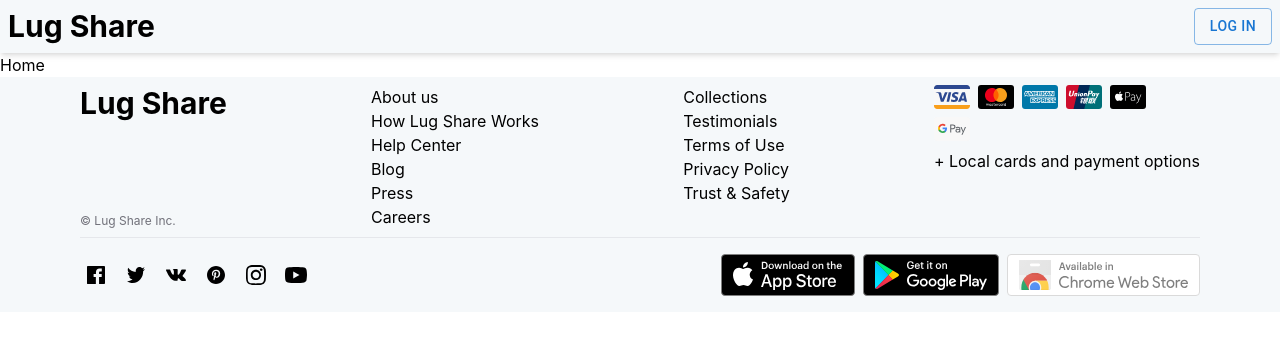
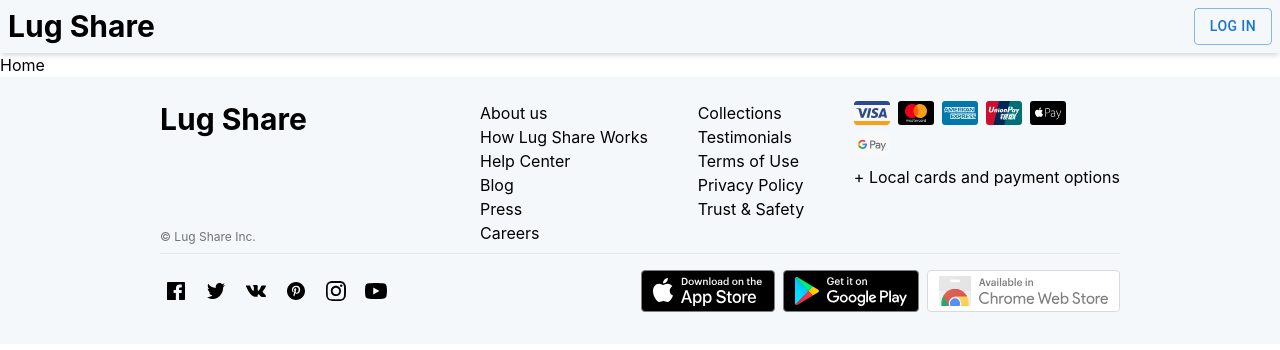
Before and after one commit to vominhthongss/lugshare-web, a React (Create React App) app: page / in a window 1280 px wide. Shown: the top 350 px of the page. Built offline with nearby package versions, Linux system fonts and the light colour scheme.

Commit message:
update footer.js and not-found.js

```diff
--- a/src/components/footer/footer.js
+++ b/src/components/footer/footer.js
@@ -7,14 +7,15 @@
 } from "react-router-dom";
 function Footer() {
   return (
-    <div className="bg-main flex flex-col xl:px-20 lg:px-14 md:px-10 sm:px-5 px-0">
-      <div className="flex md:flex-row flex-col md:space-y-0 space-y-4 justify-between py-2">
-        <div className="flex flex-col justify-between">
+    <div className="bg-main flex flex-col xl:px-40 lg:px-14 md:px-10 sm:px-5 px-0 py-4">
+      <div className="flex md:flex-row flex-col md:space-y-0 space-y-4  py-2">
+        <div className="flex flex-col justify-between md:w-1/3 w-full">
           <NavLink to={"/home"}>
             <span className="text-3xl font-bold">Lug Share</span>
           </NavLink>
           <span className="text-zinc-500 text-xs">© Lug Share Inc.</span>
         </div>
+        <div className="flex justify-between md:w-2/3 w-full">
           <div className="flex flex-col justify-start ">
             <NavLink to={"##"}>
               <span className="cursor-pointer hover:underline">About us</span>
@@ -25,7 +26,9 @@
               </span>
             </NavLink>
             <NavLink to={"##"}>
-            <span className="cursor-pointer hover:underline">Help Center</span>
+              <span className="cursor-pointer hover:underline">
+                Help Center
+              </span>
             </NavLink>
             <NavLink to={"##"}>
               <span className="cursor-pointer hover:underline">Blog</span>
@@ -39,13 +42,19 @@
           </div>
           <div className="flex flex-col justify-start">
             <NavLink to={"##"}>
-            <span className="cursor-pointer hover:underline">Collections</span>
+              <span className="cursor-pointer hover:underline">
+                Collections
+              </span>
             </NavLink>
             <NavLink to={"##"}>
-            <span className="cursor-pointer hover:underline">Testimonials</span>
+              <span className="cursor-pointer hover:underline">
+                Testimonials
+              </span>
             </NavLink>
             <NavLink to={"##"}>
-            <span className="cursor-pointer hover:underline">Terms of Use</span>
+              <span className="cursor-pointer hover:underline">
+                Terms of Use
+              </span>
             </NavLink>
             <NavLink to={"##"}>
               <span className="cursor-pointer hover:underline">
@@ -297,6 +306,7 @@
             <NavLink to={"##"} className="cursor-pointer hover:underline">
               + Local cards and payment options
             </NavLink>
+          </div>
         </div>
       </div>
       <div className="border-t flex md:flex-row flex-col justify-between w-full py-4">
--- a/src/pages/not-found/not-found.js
+++ b/src/pages/not-found/not-found.js
@@ -1,5 +1,19 @@
+import { Button } from "@mui/material";
+import { NavLink } from "react-router-dom";
+
 function NotFound() {
-  return <>404</>;
+  return (
+    <div className="w-full flex justify-center h-[70vh] items-center">
+      <div className="flex flex-col space-y-4 items-center ">
+        <span className="text-7xl">404</span>
+        <span>Ooops!!</span>
+        <span>THAT PAGE DOESN'T EXIST OR IS UNAVAILABLE.</span>
+        <NavLink to={"/home"}>
+          <Button variant="contained">Back To Home</Button>
+        </NavLink>
+      </div>
+    </div>
+  );
 }
 
 export default NotFound;
```
Lines whose indentation alone changed are shown as unchanged.
